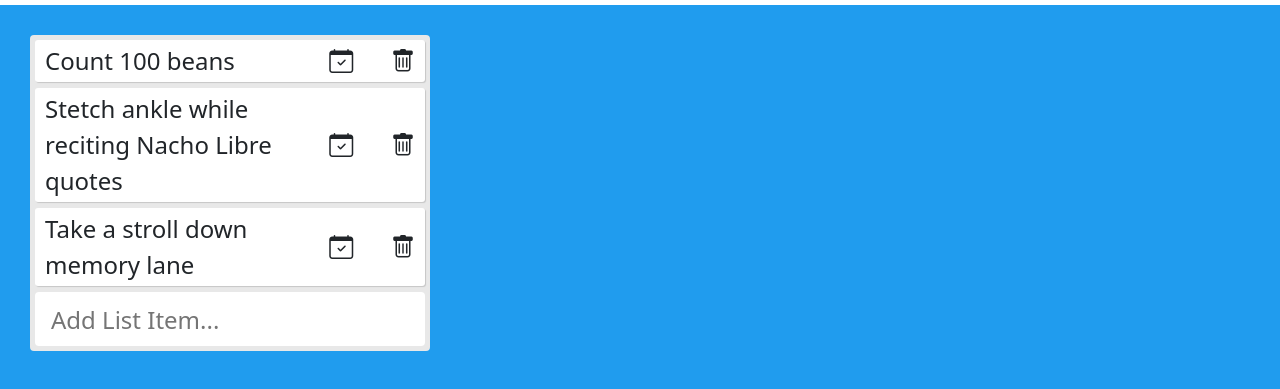
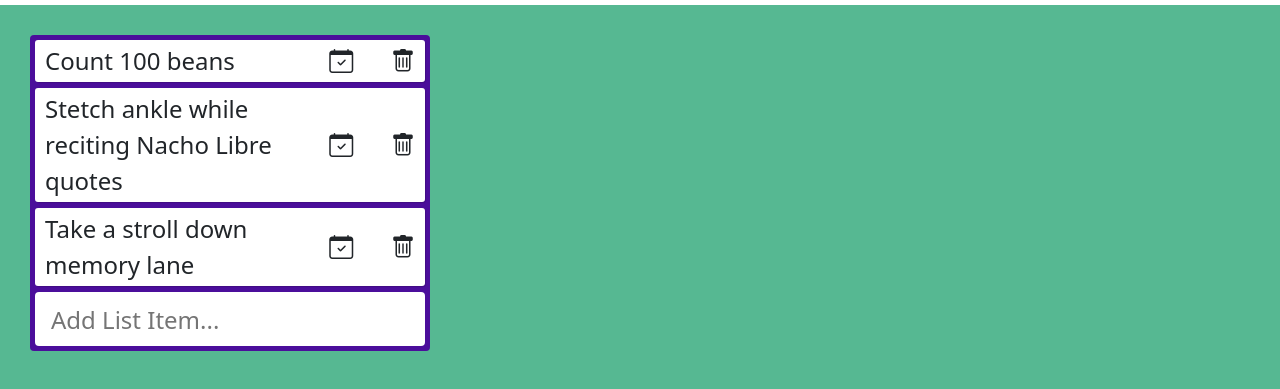
Before and after one commit to juggernautjake/MIT_ToDoList, a plain HTML site: page index.html in a window 1280 px wide. Shown: the part 83-472 px from the top of the page. Drawn offline with nearby package versions, Linux system fonts and the light colour scheme.

Commit message:
Update styles.css

```diff
--- a/styles.css
+++ b/styles.css
@@ -13,13 +13,13 @@ body {
   }
 
   .app {
-    background: #209cee;
+    background: #56b892;
     padding: 30px;
     height: 100vh;
   }
 
   .todo-list {
-    background: #e8e8e8;
+    background: #4b0e9b;
     border-radius: 4px;
     padding: 5px;
     max-width: 400px;
```
